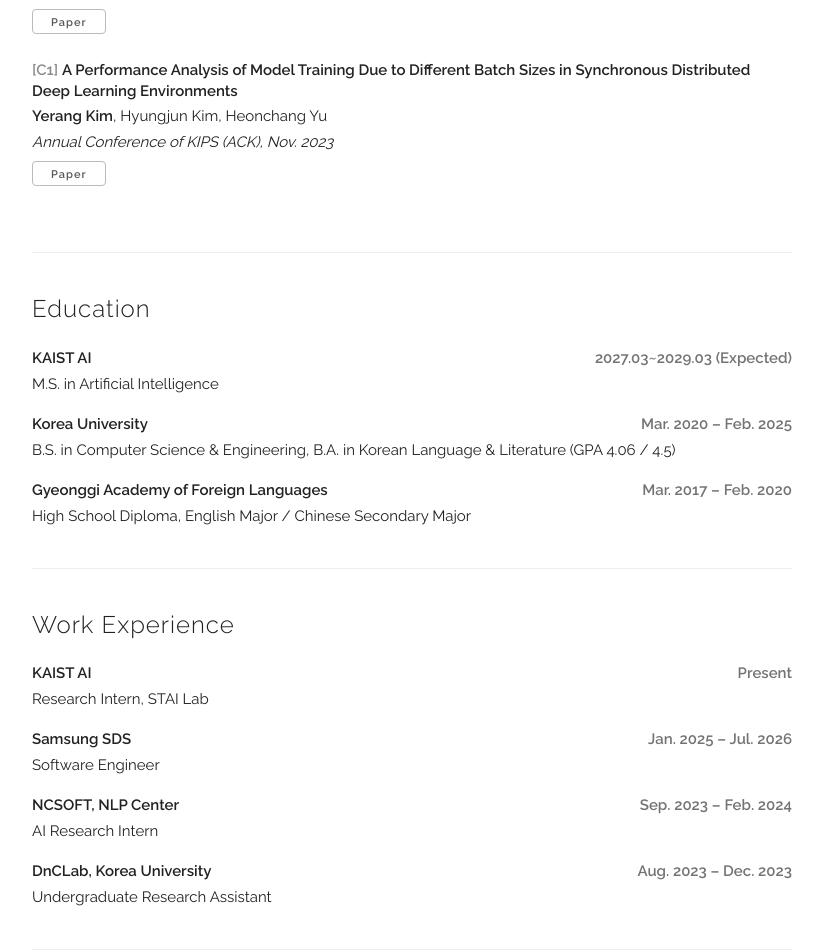
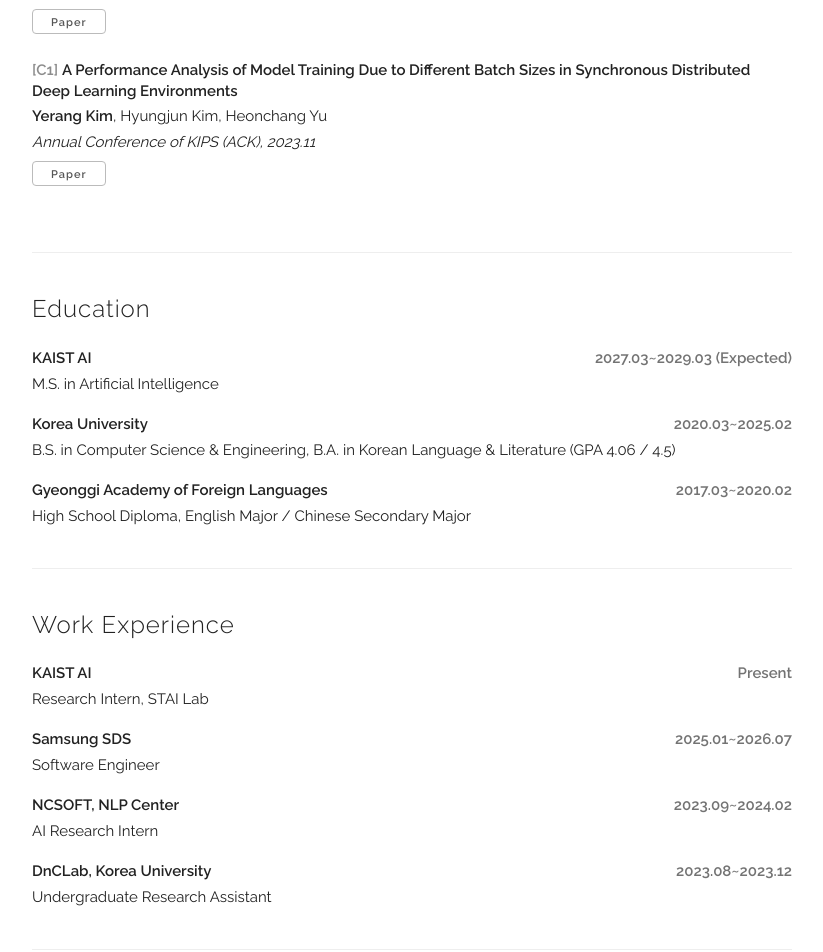
Before and after one commit to 01tilinfinity/01tilinfinity.github.io, a React (Vite) app: page / in a window 1280 px wide. Shown: the part 1140-2092 px from the top of the page, without its empty margins (228-1051 px from the left). Built offline with nearby package versions, Linux system fonts and the light colour scheme.

Commit message:
Standardize month dates to YYYY.MM

```diff
--- a/src/App.jsx
+++ b/src/App.jsx
@@ -68,7 +68,7 @@ const publications = [
       "Hyungjun Kim",
       "Heonchang Yu",
     ],
-    venue: "Annual Conference of KIPS (ACK), Nov. 2023",
+    venue: "Annual Conference of KIPS (ACK), 2023.11",
     links: [
       {
         label: "Paper",
@@ -86,13 +86,13 @@ const education = [
   },
   {
     org: "Korea University",
-    period: "Mar. 2020 – Feb. 2025",
+    period: "2020.03~2025.02",
     detail:
       "B.S. in Computer Science & Engineering, B.A. in Korean Language & Literature (GPA 4.06 / 4.5)",
   },
   {
     org: "Gyeonggi Academy of Foreign Languages",
-    period: "Mar. 2017 – Feb. 2020",
+    period: "2017.03~2020.02",
     detail: "High School Diploma, English Major / Chinese Secondary Major",
   },
 ];
@@ -105,17 +105,17 @@ const experience = [
   },
   {
     org: "Samsung SDS",
-    period: "Jan. 2025 – Jul. 2026",
+    period: "2025.01~2026.07",
     detail: "Software Engineer",
   },
   {
     org: "NCSOFT, NLP Center",
-    period: "Sep. 2023 – Feb. 2024",
+    period: "2023.09~2024.02",
     detail: "AI Research Intern",
   },
   {
     org: "DnCLab, Korea University",
-    period: "Aug. 2023 – Dec. 2023",
+    period: "2023.08~2023.12",
     detail: "Undergraduate Research Assistant",
   },
 ];
```
